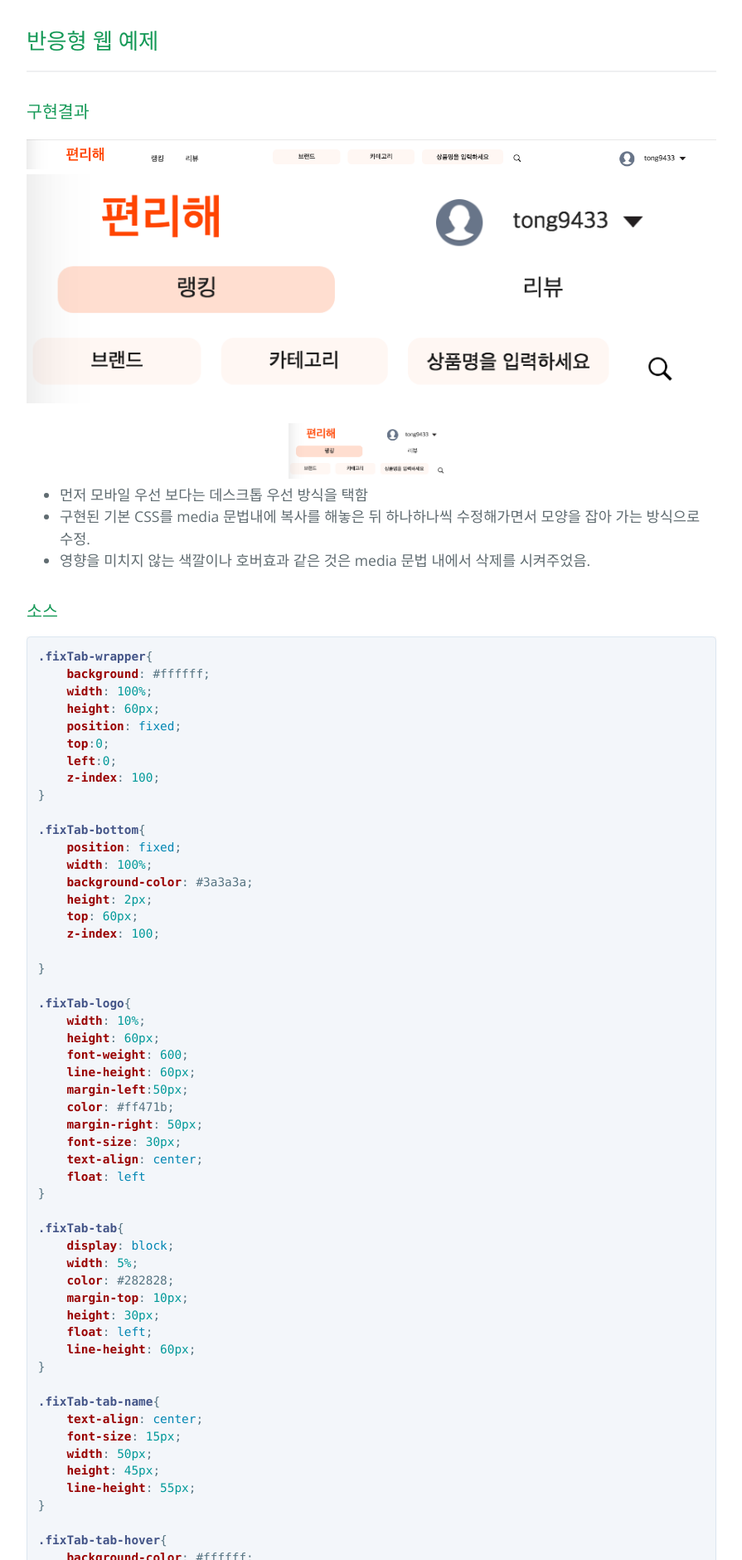
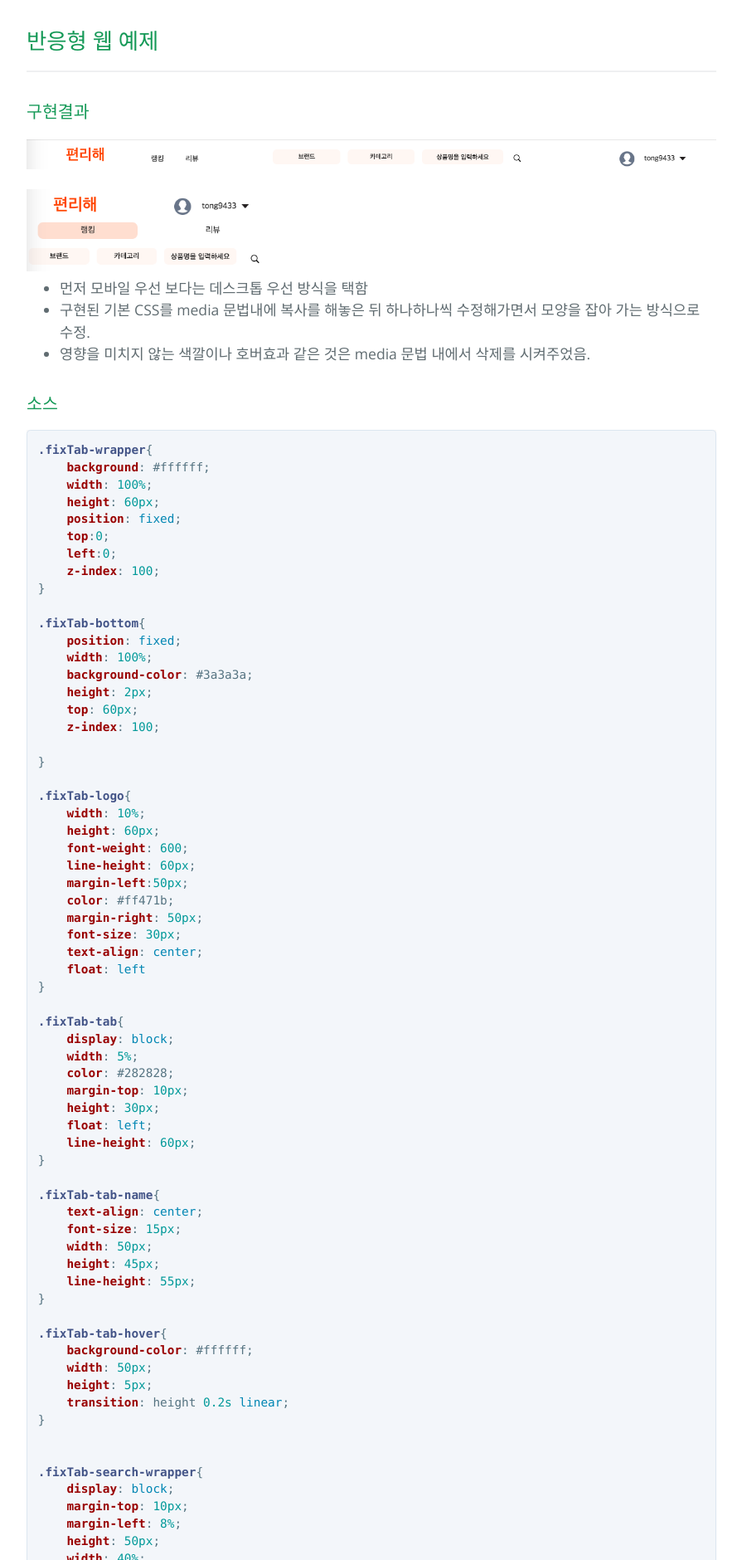
Before and after one commit to tong9433/tongblog, a Jekyll site: the page built from _posts/Web(CSS, HTML)/2017-08-13-반응형 웹 만들기.markdown, in a window 1280 px wide. Shown: the part 2140-4020 px from the top of the page at 83% size, without its empty margins (192-1087 px from the left). Built offline with Jekyll 4.4.1, drawn with Linux system fonts in a browser that asks for light colours.

Commit message:
반응형 이미지 추가

```diff
--- a/_posts/Web(CSS, HTML)/2017-08-13-반응형 웹 만들기.markdown
+++ b/_posts/Web(CSS, HTML)/2017-08-13-반응형 웹 만들기.markdown
@@ -93,10 +93,8 @@
 
 ### 구현결과
 ![사진]({{tong9433.github.io}}/image/responsive.png)
-![사진]({{tong9433.github.io}}/image/responsive2.png)
-
-<div style="text-align: center;">
-<img src="/image/responsive2.png" style="width:200px; display:inline-block">
+<div>
+<img src="/image/responsive2.png" style="width:300px; display:inline-block">
 </div>
 
 * 먼저 모바일 우선 보다는 데스크톱 우선 방식을 택함
```
